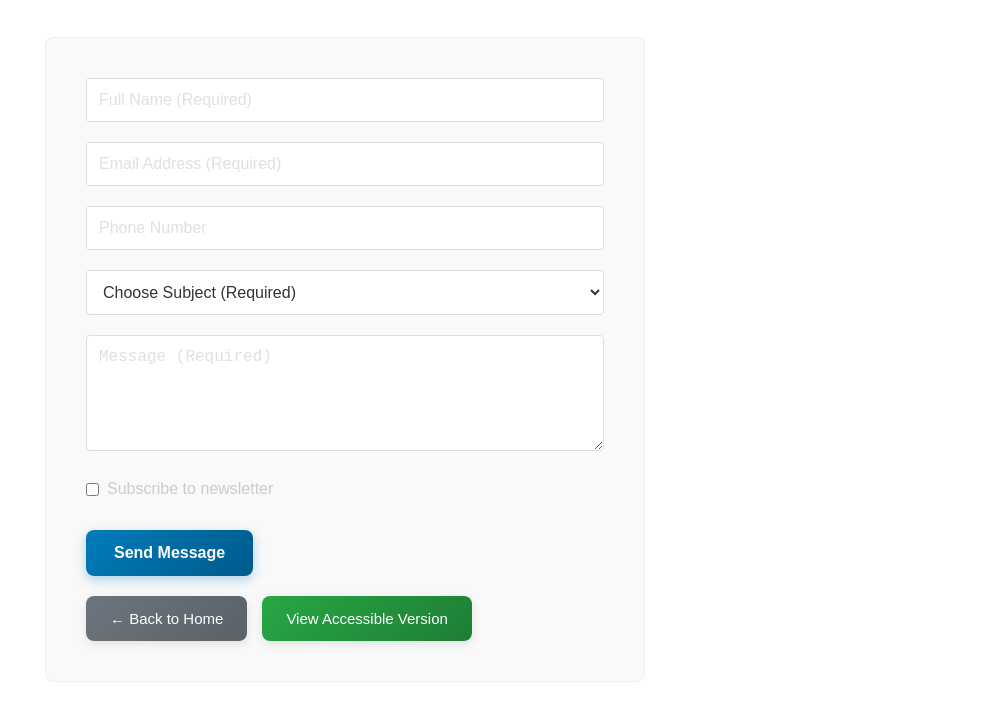
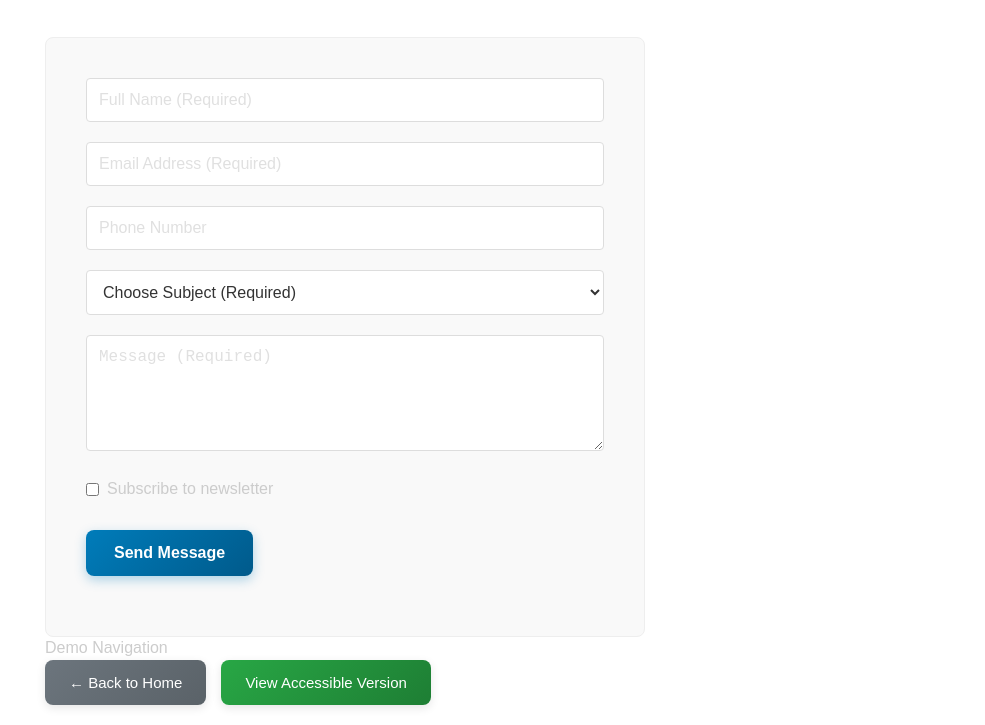
Before and after one commit to rtmakatura/accessibility-demo, a plain HTML site: page inaccessible.html in a window 1280 px wide. Shown: the part 162-887 px from the top of the page, without its empty margins (295-1280 px from the left). Before the commit the page ends 864 px from the top, so only its background shows below. Drawn offline with Linux system fonts and the light colour scheme.

Commit message:
Update inaccessible.html

```diff
--- a/inaccessible.html
+++ b/inaccessible.html
@@ -298,7 +298,16 @@
                     <button type="button" class="submit-btn" onclick="fakeSubmit()">
                         Send Message
                     </button>
+                </div>
+            </form>
+        </div>
 
+        <!-- Platform Navigation - Not part of the form demo -->
+        <div class="platform-nav">
+            <div class="nav-separator"></div>
+            <div class="nav-label">
+                <span>Demo Navigation</span>
+            </div>
             <div class="nav-buttons">
                 <a href="index.html" class="nav-btn home-btn">
                     ← Back to Home
```
Lines whose indentation alone changed are shown as unchanged.
